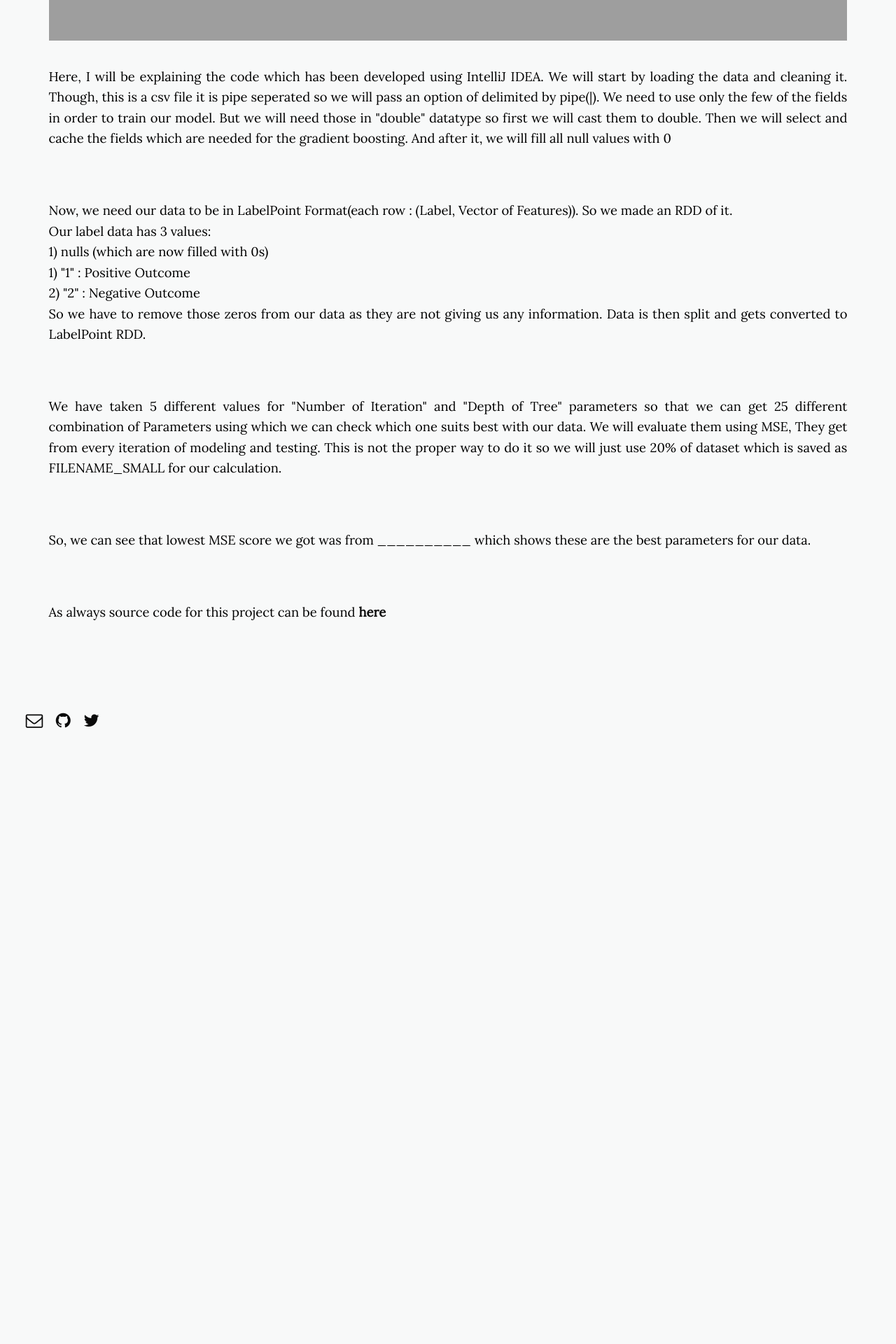
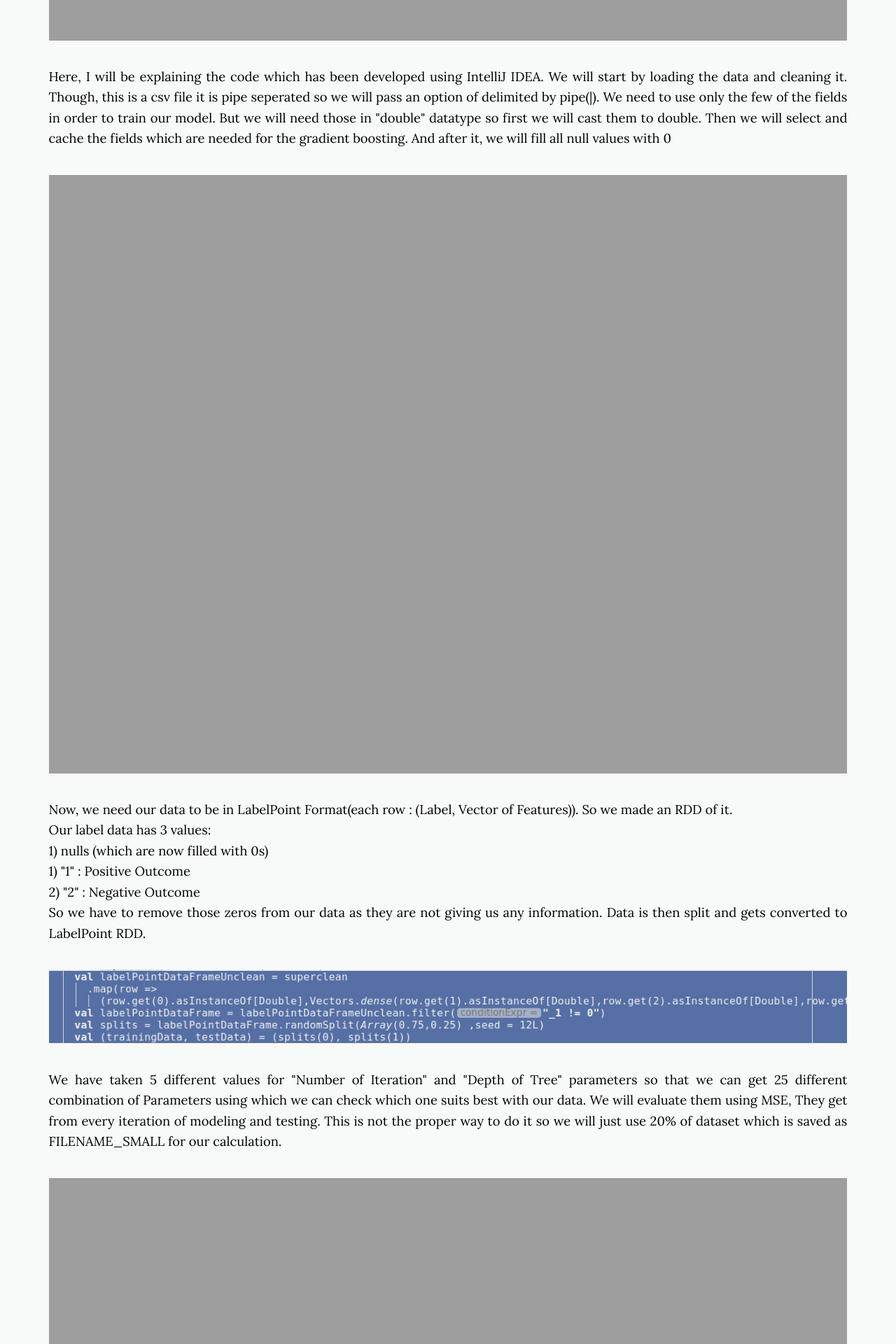
Before and after one commit to daftengineer/daftengineer.github.io, a Jekyll site: the page built from _posts/2018-08-28-outcome-of-pregnancy.markdown, in a window 1280 px wide. Shown: the part 1730-3650 px from the top of the page at 70% size. Built offline with Jekyll 4.4.1, drawn with Linux system fonts in a browser that asks for light colours; nearby versions of some CDN libraries; before the commit the page ends 2810 px from its top, so only the background shows below that.

Commit message:
Update 2018-08-28-outcome-of-pregnancy.markdown

```diff
--- a/_posts/2018-08-28-outcome-of-pregnancy.markdown
+++ b/_posts/2018-08-28-outcome-of-pregnancy.markdown
@@ -13,12 +13,12 @@ image-sm: https://daftengineer.github.io/media_assets/preg.jpg
 <p style="text-align:justify;">According to dataset available with us Outcome of pregnancy is in binary format. And we have Pipe Seperated Value file with more than 200 columns. This time, the classification is tackled using grid of parameters on gradient boosted tree algorithm which will give use different result which will give us the idea about which parameter to choose. Schema for the dataset is given below.</p>
 <img src = "https://daftengineer.github.io/media_assets/ml3p1.jpg" />
 <p style="text-align:justify;">Here, I will be explaining the code which has been developed using IntelliJ IDEA. We will start by loading the data and cleaning it. Though, this is a csv file it is pipe seperated so we will pass an option of delimited by pipe(|). We need to use only the few of the fields in order to train our model. But we will need those in "double" datatype so first we will cast them to double. Then we will select and cache the fields which are needed for the gradient boosting. And after it, we will fill all null values with 0</p>
-<img src = "" />
+<img src = "https://daftengineer.github.io/media_assets/ml3p2.jpg" />
 <p style="text-align:justify;">Now, we need our data to be in LabelPoint Format(each row : (Label, Vector of Features)). So we made an RDD of it. <br /> Our label data has 3 values:<br /> <span style="text-align:left;">1) nulls (which are now filled with 0s)<br /> 1) "1" : Positive Outcome <br />2) "2" : Negative Outcome</span><br />So we have to remove those zeros from our data as they are not giving us any information. Data is then split and gets converted to LabelPoint RDD.</p>
-<img src = "" />
+<img src = "https://daftengineer.github.io/media_assets/ml3p3.jpg" />
 
 <p style="text-align:justify;">We have taken 5 different values for "Number of Iteration" and "Depth of Tree" parameters so that we can get 25 different combination of Parameters using which we can check which one suits best with our data. We will evaluate them using MSE, They get from every iteration of modeling and testing. This is not the proper way to do it so we will just use 20% of dataset which is saved as FILENAME_SMALL for our calculation.</p>
-<img src = "" />
+<img src = "https://daftengineer.github.io/media_assets/ml3p4.jpg" />
 <p style="text-align:justify;">So, we can see that lowest MSE score we got was from __________ which shows these are the best parameters for our data. </p>
 <img src = "" />
 <p style="text-align:justify;">As always source code for this project can be found <a href="https://github.com/daftengineer/MachineLearningProjects/blob/master/PregnancyOutcome.scala">here</a></p>
```
